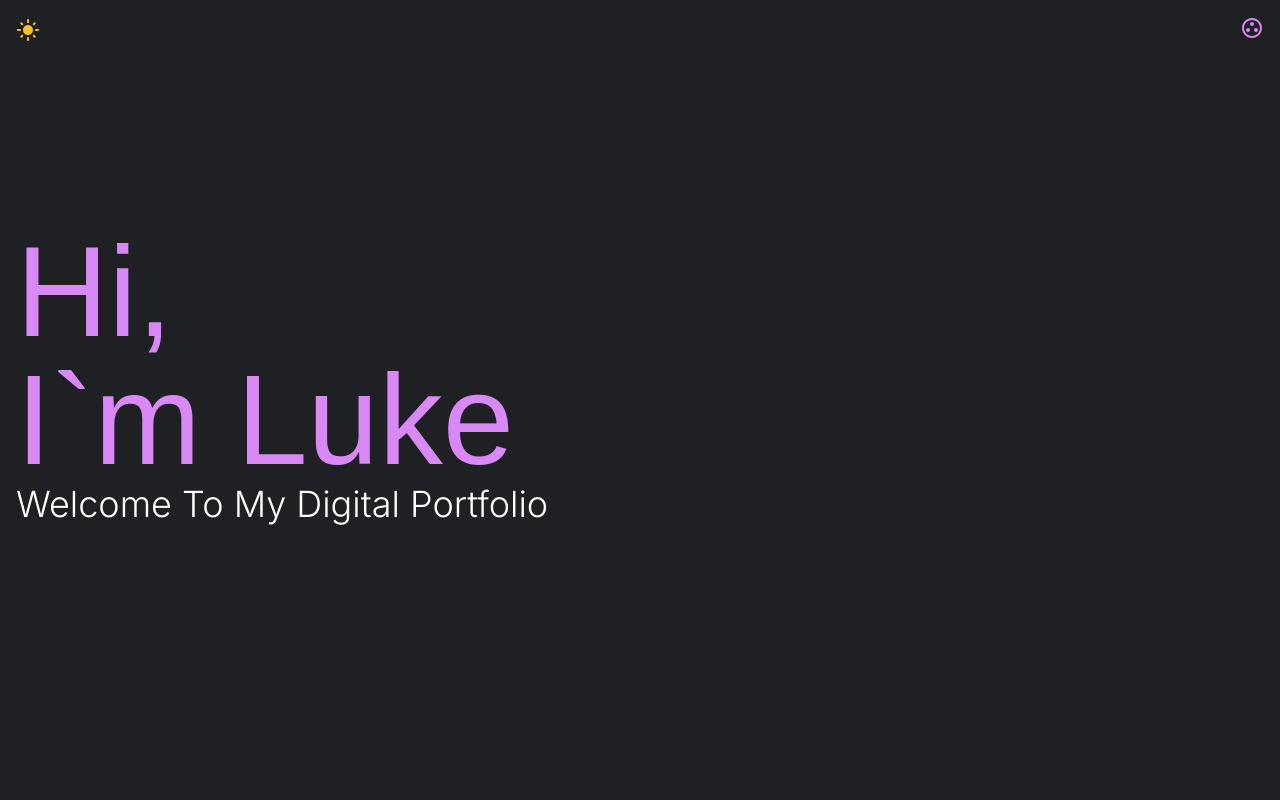
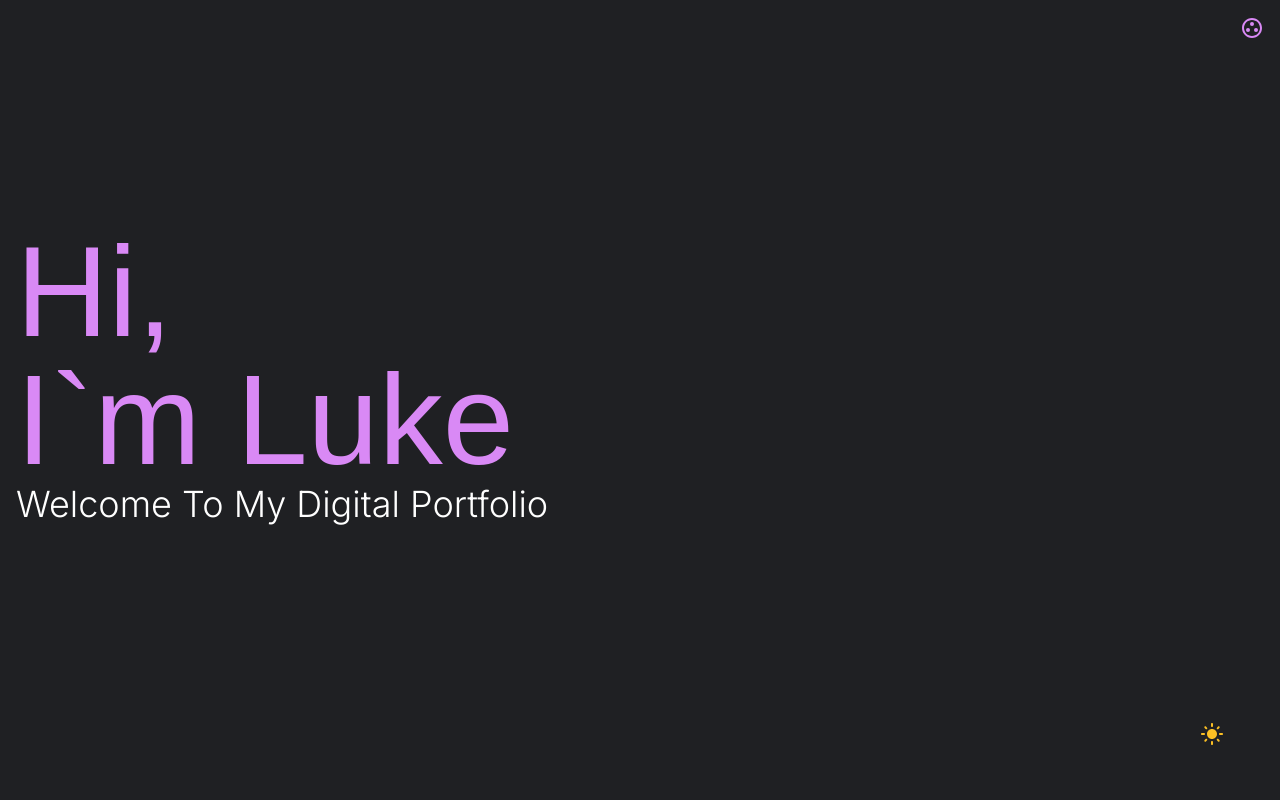
Before and after one commit to RLjumber/Personal-Portfolio, a Next.js app: page / in a window 1280 px wide. Shown: the top 800 px of the page. Built offline with nearby package versions, Linux system fonts and the light colour scheme; a web font is replaced by a local one.

Commit message:
Rearranged the toggle theme to be in the main page.js file, fixed the issue with the header comp npt being targeted by the function. Switching new additions from now on to seperate branches

```diff
--- a/src/app/components/Header.js
+++ b/src/app/components/Header.js
@@ -35,11 +35,11 @@ export default function Header() {
             )}
 
             {pathname === "/Work" ? (
-              <a href="/Work" className="text-accent">
+              <a href="/work" className="text-accent">
                 Work
               </a>
             ) : (
-              <a href="/Work" className="text-primary hover:text-accent">
+              <a href="/work" className="text-primary hover:text-accent">
                 Work
               </a>
             )}
--- a/src/app/components/Landing.js
+++ b/src/app/components/Landing.js
@@ -1,29 +1,12 @@
 import { useState } from "react";
-import NightlightIcon from '@mui/icons-material/Nightlight';
-import LightModeIcon from '@mui/icons-material/LightMode';
 import { InsertEmoticon } from "@mui/icons-material";
 
 
 export default function Landing() {
-    const [themeData, setThemeData] = useState("dark");
-
-
-    const toggleTheme = () => {
-        if (themeData === "dark") {
-            setThemeData("light");
-        } else {
-            setThemeData("dark");
-        }
-    }
 
 
     return (
-        <main className="bg-bkg" theme-data={themeData}>
-            <div className="p-4">
-                <a onClick={
-                    () => toggleTheme()
-                }
-                className="fixed">{themeData=="light" && <NightlightIcon className=" text-indigo-600 h-16 w-16"/>} { themeData==="dark" && <LightModeIcon className=" text-amber-400 h-16 w-16"/> }</a>
+            <div className="p-4 bg-bkg">
                 <section id="intro" className=" h-screen">
                     <div className="h-full flex flex-col justify-center pb-20 pb">
                         <h1 className="font-display text-9xl text-accent" >Hi,<br/> I`m Luke</h1>
@@ -44,6 +27,5 @@ export default function Landing() {
                     </div>
                 </section>
             </div>
-      </main>
     )
 }
--- a/src/app/layout.js
+++ b/src/app/layout.js
@@ -13,7 +13,7 @@ export default function RootLayout({ children }) {
 
   return (
     <html lang="en">
-      <body className={inter.className}>{children}</body>
+      <body className={inter.className} theme-data="light">{children}</body>
     </html>
   )
 }
--- a/src/app/page.js
+++ b/src/app/page.js
@@ -4,19 +4,36 @@ import { useState } from "react";
 import Header from "./components/Header";
 import Landing from "./components/Landing";
 
+import NightlightIcon from '@mui/icons-material/Nightlight';
+import LightModeIcon from '@mui/icons-material/LightMode';
+
 export default function Home() {
 const [isLight, setIsLight] = useState(false);
+const [themeData, setThemeData] = useState("dark");
 
   const toggleTheme = () => {
+    if (isLight === true) {
+      setIsLight(true);
+    }
+  }
 
-   if (isLight === true) {
-     setIsLight(true);
-   }
 
+  const themeSetter = () => {
+      if (themeData === "dark") {
+          setThemeData("light");
+      } else {
+          setThemeData("dark");
+      }
   }
 
   return (
-    <main className="w-full bg-bkg" data-theme={isLight ? "light" : "dark"}>
+    <main className="w-full" theme-data={themeData}>
+      <div>
+      <a onClick={
+                    () => themeSetter()
+                }
+                className="fixed bottom-0 right-0 m-4 h-16 w-16">{themeData=="light" && <NightlightIcon className=" text-indigo-600 w-full h-full"/>} { themeData==="dark" && <LightModeIcon className=" text-amber-400 w-full h-full"/> }</a>
+      </div>
       <Header />
       <Landing />
     </main>
--- /dev/null
+++ b/src/app/work/page.js
@@ -0,0 +1,10 @@
+import Header from "../components/Header"
+
+export default function Work() {
+    return (
+        <main>
+            <Header />
+            <div>Hello! from work!</div>
+        </main>
+    )
+}
```
